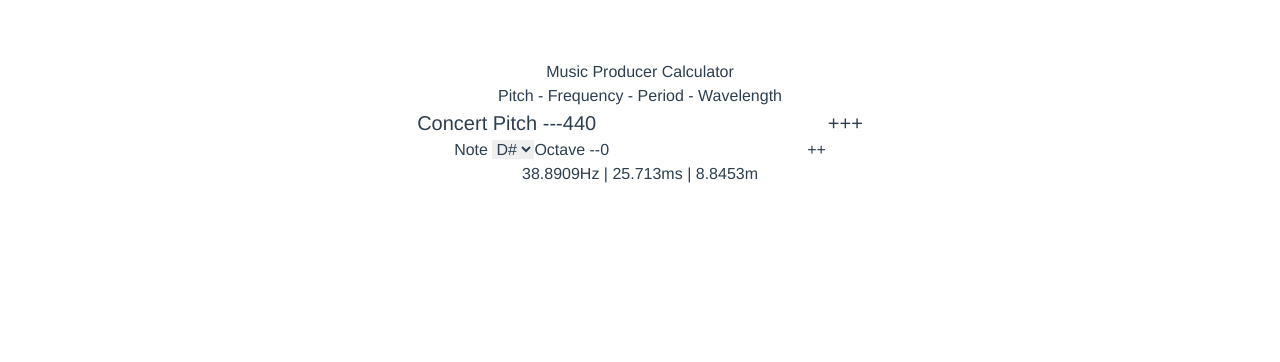
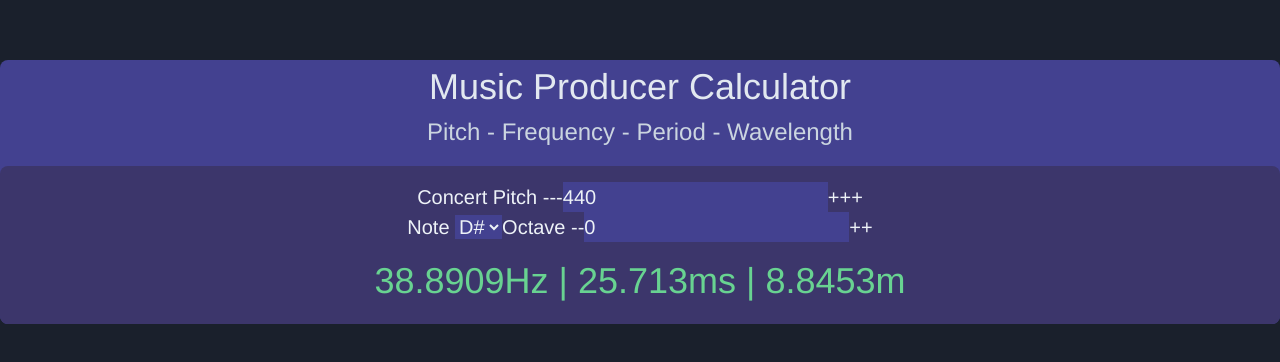
Before and after one commit to acornforth/producer-calc, a Vue app: page / in a window 1280 px wide. Shown: the top 362 px of the page. Built offline with nearby package versions, Linux system fonts and the light colour scheme.

Commit message:
some basic style

```diff
--- a/index.html
+++ b/index.html
@@ -6,8 +6,8 @@
   <meta name="viewport" content="width=device-width, initial-scale=1.0">
   <title>Vite App</title>
 </head>
-<body>
-  <div id="app"></div>
+<body class="bg-gray-900">
+  <div class="rounded-lg container mx-auto bg-indigo-800" id="app"></div>
   <script type="module" src="/src/main.js"></script>
 </body>
 </html>
--- a/src/App.vue
+++ b/src/App.vue
@@ -1,6 +1,6 @@
-<template>
-  <h1>Music Producer Calculator</h1>
-  <h2>Pitch - Frequency - Period - Wavelength</h2>
+<template class="border rounded">
+  <h1 class="text-4xl text-gray-300">Music Producer Calculator</h1>
+  <h2 class="text-2xl text-gray-400">Pitch - Frequency - Period - Wavelength</h2>
   <Calculator/>
 </template>
 
--- a/src/components/Calculator.vue
+++ b/src/components/Calculator.vue
@@ -1,36 +1,28 @@
 <template>
+  <div class="mt-4 p-4 rounded-lg text-gray-200 bg-indigo-900">
     <label class="text-xl">Concert Pitch
       <button class="text-xl" @click="pitch -= 1">--</button>
       <button class="text-xl" @click="pitch -= 0.1">-</button>
-    <input class="text-xl" type="text" :value="pitch">
+      <input class="text-xl bg-indigo-800" type="text" :value="pitch">
       <button class="text-xl" @click="pitch += 0.1">+</button>
       <button class="text-xl" @click="pitch += 1">++</button>
     </label>
     <br>
-  <label for="note">
+    <label class="text-xl" for="note">
       Note
-    <select name="note" id="note" v-model="note">
-      <option value="1">A</option>
-      <option value="2">A#</option>
-      <option value="3">B</option>
-      <option value="4">C</option>
-      <option value="5">C#</option>
-      <option value="6">D</option>
-      <option value="7">D#</option>
-      <option value="8">E</option>
-      <option value="9">F</option>
-      <option value="10">F#</option>
-      <option value="11">G</option>
-      <option value="12">G#</option>
+      <select  class="bg-indigo-800 text-xl"  name="note" id="note" v-model="note">
+        <option v-for="(note, number) in notes" class="bg-indigo-800" :value="number">{{note}}</option>
       </select>
     </label>
-  <label>Octave
-    <button @click="octave -= 1">--</button>
-    <input type="text" :value="octave">
-    <button @click="octave += 1">++</button>
+    <label class="text-xl">Octave
+      <button class="text-xl" @click="octave -= 1">--</button>
+      <input class="text-xl bg-indigo-800 " type="text" :value="octave">
+      <button class="text-xl" @click="octave += 1">++</button>
     </label>
-  <br>
+    <div class="mt-3 text-green-400 text-4xl text-bold">
       <span>{{frequency}}Hz</span> |   <span>{{time}}ms</span> | {{length}}m
+    </div>
+  </div>
 </template>
 
 
@@ -44,7 +36,8 @@ export default {
       count: 0,
       pitch: 440.0,
       octave: 0,
-      note: 7
+      note: 7,
+      notes: {1: 'A', 2:'A#', 3: 'B', 4: 'C', 5: 'C#', 6: 'D', 7: 'D#', 8:'E', 9: 'F', 10: 'F#', 11: 'G', 12: 'G#'}
     }
   },
   computed: {
```
Lines whose indentation alone changed are shown as unchanged.
